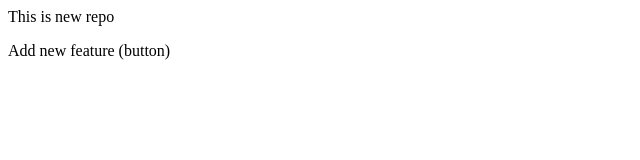
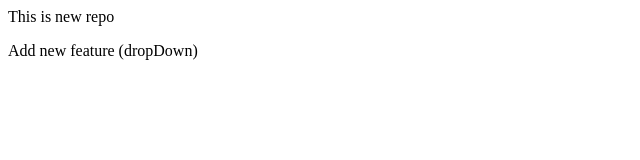
Before and after one commit to ShashvatYadav/local_repo, a plain HTML site: page index.html in a window 1280 px wide. Shown: the full height of the page, 0-640 px from the left. Drawn offline with Linux system fonts and the light colour scheme.

Commit message:
Add DropDown

```diff
--- a/index.html
+++ b/index.html
@@ -1,2 +1,2 @@
 <p>This is new repo </p>
-<p> Add new feature (button) </p>
+<p> Add new feature (dropDown) </p>
```
